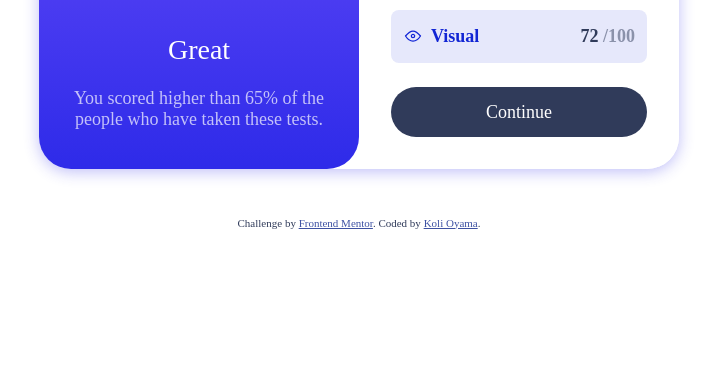
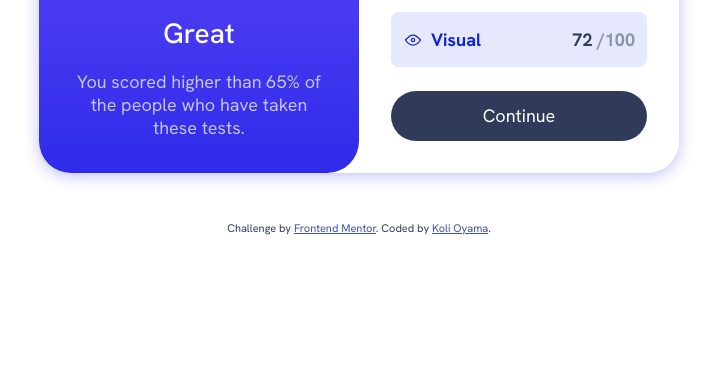
Before and after one commit to KoliOyama/results-summary-component, a plain HTML site: page index.html in a window 1280 px wide. Shown: the part 424-800 px from the top of the page, without its empty margins (281-998 px from the left). Drawn offline with Linux system fonts and the light colour scheme; the site is published under a folder, as on GitHub Pages, so addresses that start at the root find nothing.

Commit message:
Updated CSS

```diff
--- a/CSS/style.css
+++ b/CSS/style.css
@@ -1,7 +1,7 @@
 @font-face {
     font-family: 'HankenGrotesk';
     font-weight: 100 800;
-    src: url('/assets/fonts/HankenGrotesk-VariableFont_wght.ttf')
+    src: url('../assets/fonts/HankenGrotesk-VariableFont_wght.ttf')
       format('truetype');
 }
 
@@ -13,7 +13,7 @@
 
 :root{
     /* Font & Typeface */
-    --font-family: 'HankenGrotesk';
+    --font-family: 'HankenGrotesk', sans-serif;
 
     --font-weight-reg: 500;
     --font-weight-bold: 700;
```
